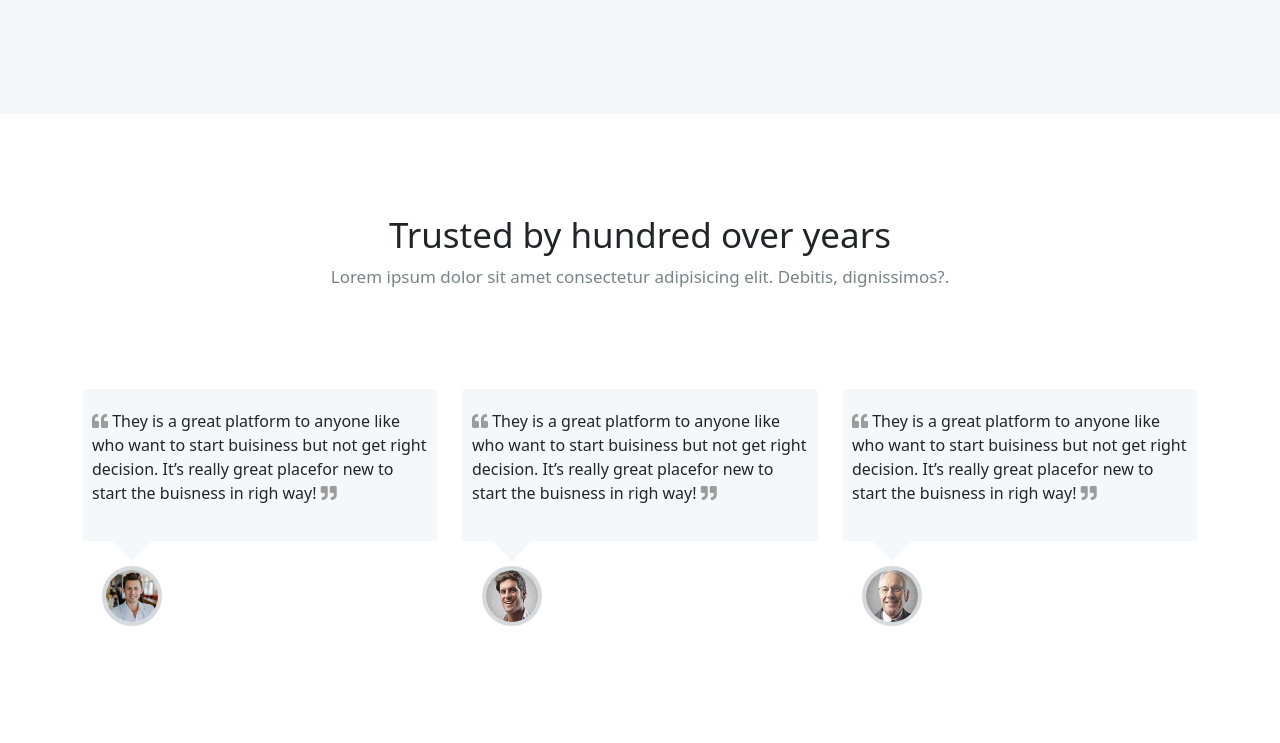
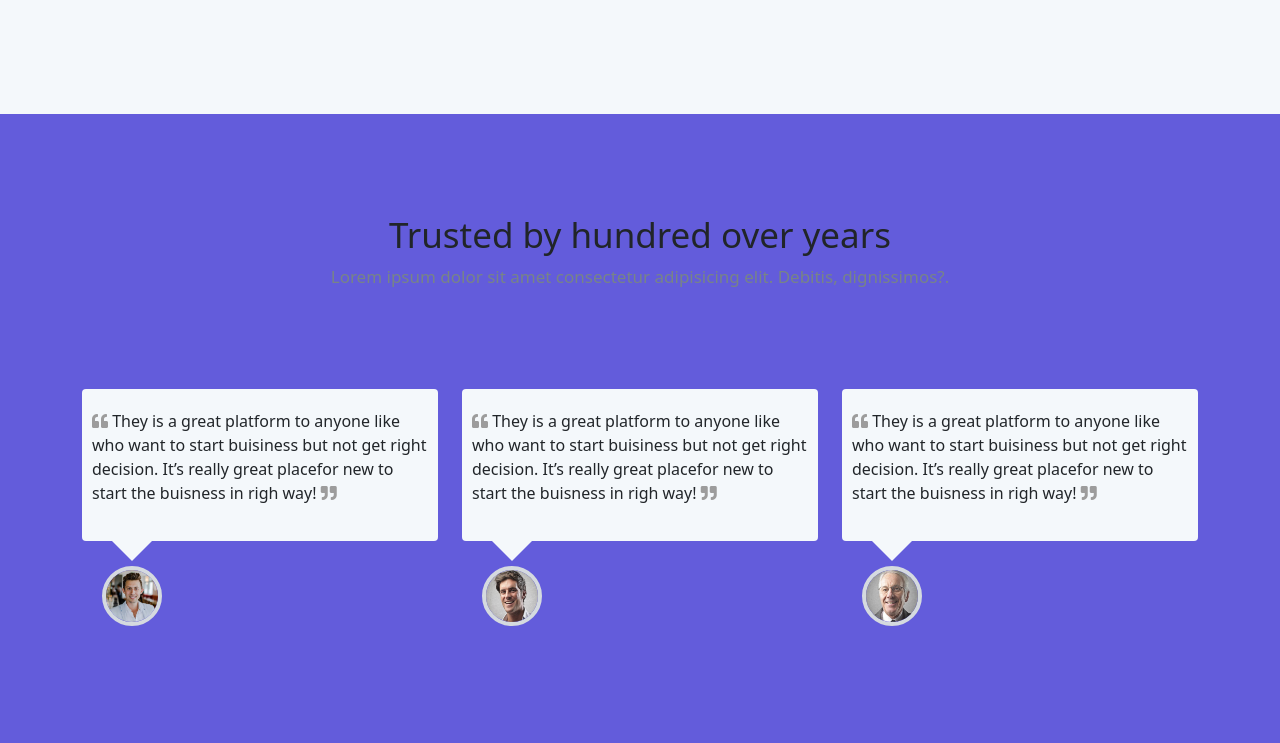
Before and after one commit to developer-zahir/class-23-video-assignment-, a plain HTML site: page index.html in a window 1280 px wide. Shown: the part 5380-6123 px from the top of the page. Drawn offline with nearby package versions, Linux system fonts and the light colour scheme; files whose address does not match are found by name.

Commit message:
Update style.css

```diff
--- a/style.css
+++ b/style.css
@@ -545,7 +545,7 @@ img {
 
 /*testimonial_section=========================*/
 .testimonial_section {
-  background: #fff;
+  background: #635cdb;
   padding: 100px 0;
 }
 
```
